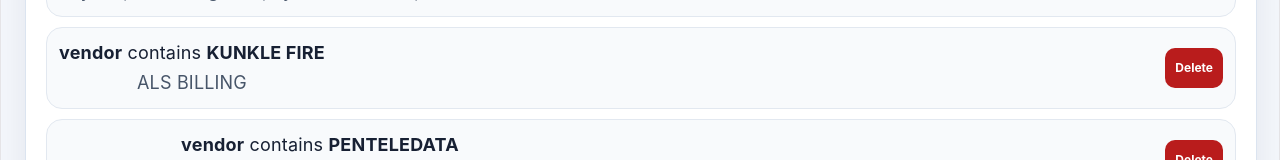
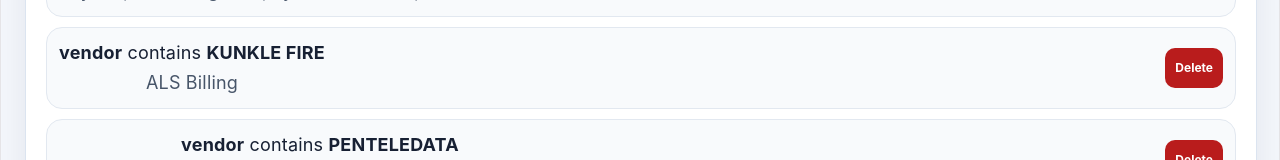
Before and after one commit to ctraverAdmin/AmbulanceNotes, a React (Vite) app: page / in a window 1280 px wide. Shown: the part 1771-1931 px from the top of the page. Built offline with nearby package versions, Linux system fonts and the light colour scheme.

Commit message:
newrules

```diff
--- a/src/App.jsx
+++ b/src/App.jsx
@@ -38,7 +38,7 @@
     id: crypto.randomUUID(),
     matchType: "vendor",
     matchText: "KUNKLE FIRE",
-    note: "ALS BILLING",
+    note: "ALS Billing",
   },
   {
     id: crypto.randomUUID(),
@@ -314,10 +314,10 @@
 
   if (isKunkleFireRow(row)) {
     if (memo) {
-      return `ALS BILLING — ${memo}`;
+      return `ALS Billing — ${memo}`;
     }
 
-    return "ALS BILLING — memo not provided.";
+    return "ALS Billing — memo not provided.";
   }
 
   return row.boardNote;
@@ -325,7 +325,7 @@
 
 function getVendorSummaryNote(row) {
   if (isKunkleFireRow(row)) {
-    return "ALS BILLING";
+    return "ALS Billing";
   }
 
   return getPrintedBoardNote(row);
@@ -501,12 +501,21 @@
             : row
         );
 
+        const saveForFuture = confirm(
+          `Do you want to save this note for future reports?
+
+Vendor: ${vendor}
+Note: ${cleanNote}`
+        );
+
+        if (saveForFuture) {
           newRulesFromPrompts.push({
             id: crypto.randomUUID(),
             matchType: "vendor",
             matchText: vendor,
             note: cleanNote,
           });
+        }
       }
     }
 
```
Lines whose indentation alone changed are shown as unchanged.
